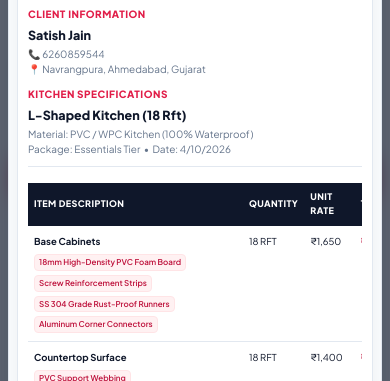
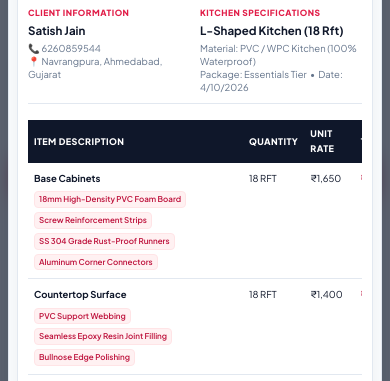
Before and after one commit to YASH2221/decormatrix-landing, a website built with Vite: page index.html in a window 390 px wide. Both pictures are taken after a click on the button "View Sample PDF". Shown: the part 243-624 px from the top of the page. Built offline with nearby package versions, Linux system fonts and the light colour scheme.

Commit message:
Keep Client Info and Kitchen Specs horizontal side-by-side on mobile PDF preview

```diff
--- a/style.css
+++ b/style.css
@@ -2338,17 +2338,26 @@ a {
   }
 
   .pdf-info-grid {
-    grid-template-columns: 1fr;
+    grid-template-columns: 1fr 1fr;
     gap: 10px;
     padding: 8px 0 10px;
+    align-items: start;
+  }
+
+  .pdf-info-label {
+    font-size: 8.5px;
+    margin-bottom: 2px;
   }
 
   .pdf-info-title {
-    font-size: 12.5px;
+    font-size: 11.5px;
+    font-weight: 700;
   }
 
   .pdf-info-line {
-    font-size: 10px;
+    font-size: 9.5px;
+    line-height: 1.35;
+    word-break: break-word;
   }
 
   .sample-sheet-table-wrap {
```
